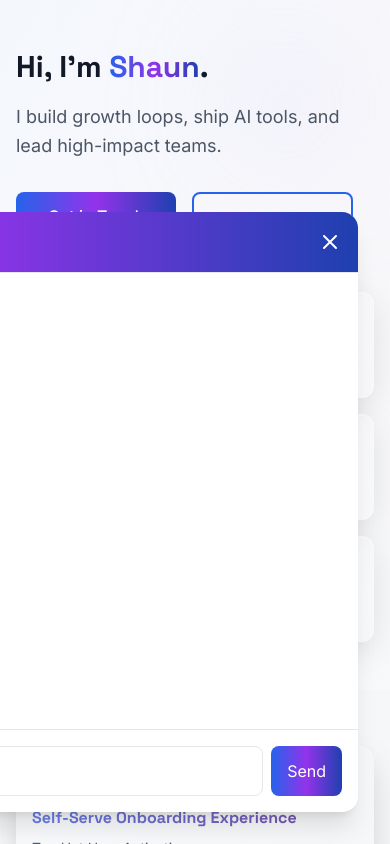
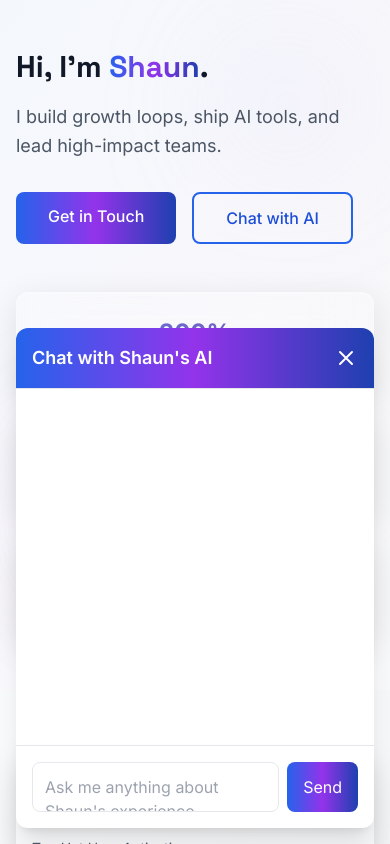
Before and after one commit to shaunhcrawford/resume-cards, a React (Vite) app: page / in a window 390 px wide. Both pictures are taken after a click on the button "Chat with AI". Shown: the top 844 px of the page. Built offline with nearby package versions, Linux system fonts and the light colour scheme.

Commit message:
Enhance ChatBot component styles for better responsiveness, adjusting positioning, padding, and width properties to improve layout across different screen sizes.

```diff
--- a/src/components/ChatBot.tsx
+++ b/src/components/ChatBot.tsx
@@ -64,7 +64,7 @@ const ChatBot = ({ isOpen, onClose }: ChatBotProps) => {
           initial={{ opacity: 0, y: 20 }}
           animate={{ opacity: 1, y: 0 }}
           exit={{ opacity: 0, y: 20 }}
-          className="fixed bottom-8 right-8 w-[800px] min-h-[600px] max-h-[80vh] bg-white rounded-2xl shadow-xl overflow-hidden z-50"
+          className="fixed bottom-4 left-4 right-4 sm:left-auto sm:bottom-8 sm:right-8 w-auto sm:w-[600px] lg:w-[800px] min-h-[500px] sm:min-h-[600px] max-h-[90vh] sm:max-h-[80vh] bg-white rounded-xl sm:rounded-2xl shadow-xl overflow-hidden z-50"
         >
           {/* Header */}
           <div className="p-4 border-b bg-gradient-to-r from-blue-600 via-purple-600 to-blue-800">
@@ -82,7 +82,7 @@ const ChatBot = ({ isOpen, onClose }: ChatBotProps) => {
           </div>
 
           {/* Messages */}
-          <div className="h-[calc(100%-8rem)] overflow-y-auto p-6">
+          <div className="h-[calc(100%-8rem)] overflow-y-auto p-3 sm:p-6">
             {messages.map((message, index) => (
               <motion.div
                 key={index}
@@ -91,7 +91,7 @@ const ChatBot = ({ isOpen, onClose }: ChatBotProps) => {
                 className={`mb-4 ${message.role === 'user' ? 'text-right' : 'text-left'}`}
               >
                 <div
-                  className={`inline-block max-w-[80%] p-3 rounded-lg ${
+                  className={`inline-block max-w-[85%] sm:max-w-[80%] p-2 sm:p-3 rounded-lg text-sm sm:text-base ${
                     message.role === 'user'
                       ? 'bg-gradient-to-r from-blue-600 via-purple-600 to-blue-800 text-white'
                       : 'bg-gray-100 text-gray-800'
```
